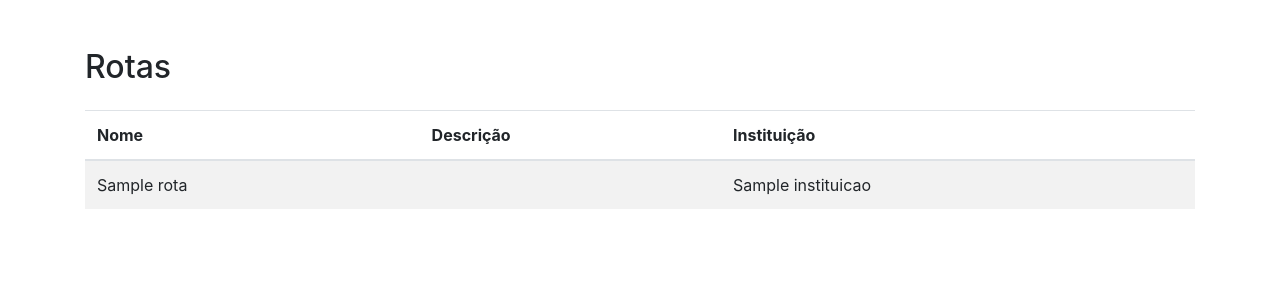
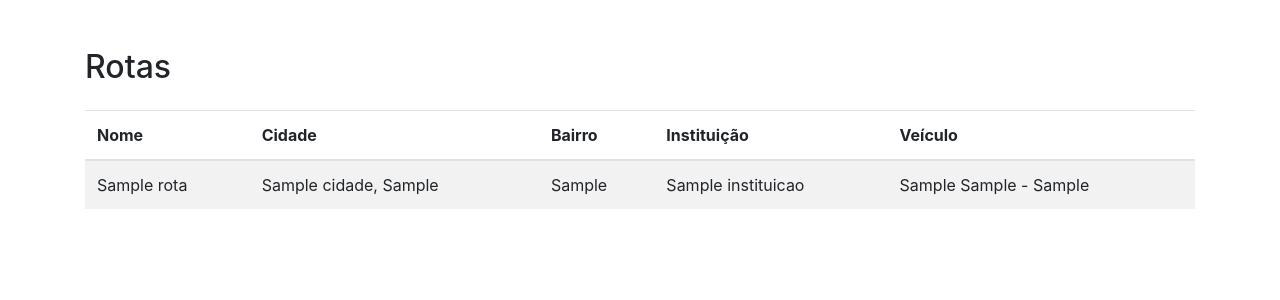
Before and after one commit to Bianch1/Transporte, a Django app: page /rotas/ in a window 1280 px wide; the page is wider, and only the part inside the window is pictured. Shown: the part 80-380 px from the top of that part. Run offline with Django 5.2, Linux system fonts and the light colour scheme; tables that the repository leaves empty hold one stand-in row (values such as "Sample post"); some libraries are stand-ins or nearby versions.

Commit message:
Add files via upload

```diff
--- a/app/templates/instituicoes.html
+++ b/app/templates/instituicoes.html
@@ -39,7 +39,7 @@
         <tr>
           <th scope="col">Nome</th>
           <th scope="col">Cidade</th>
-          <th scope="col">Endereço</th>
+          <th scope="col">Telefone</th>
         </tr>
       </thead>
       <tbody>
@@ -47,7 +47,7 @@
         <tr>
           <td>{{ instituicao.nome }}</td>
           <td>{{ instituicao.cidade.nome }}</td>
-          <td>{{ instituicao.endereco }}</td>
+          <td>{{ instituicao.telefone }}</td>
         </tr>
         {% endfor %}
       </tbody>
--- a/app/templates/pessoas.html
+++ b/app/templates/pessoas.html
@@ -41,7 +41,7 @@
           <th scope="col">Pai</th>
           <th scope="col">Mãe</th>
           <th scope="col">CPF</th>
-          <th scope="col">Data Nasc.</th>
+          <th scope="col">Data de Nascimento</th>
           <th scope="col">Email</th>
           <th scope="col">Cidade</th>
           <th scope="col">Ocupação</th>
@@ -54,7 +54,7 @@
           <td>{{ pessoa.pai }}</td>
           <td>{{ pessoa.mae }}</td>
           <td>{{ pessoa.cpf }}</td>
-          <td>{{ pessoa.data_nasc }}</td>
+          <td>{{ pessoa.nascimento }}</td>
           <td>{{ pessoa.email }}</td>
           <td>{{ pessoa.cidade.nome }}</td>
           <td>{{ pessoa.ocupacao.nome }}</td>
--- a/app/templates/rotas.html
+++ b/app/templates/rotas.html
@@ -38,16 +38,20 @@
       <thead>
         <tr>
           <th scope="col">Nome</th>
-          <th scope="col">Descrição</th>
+          <th scope="col">Cidade</th>
+          <th scope="col">Bairro</th>
           <th scope="col">Instituição</th>
+          <th scope="col">Veículo</th>
         </tr>
       </thead>
       <tbody>
         {% for rota in rotas %}
         <tr>
           <td>{{ rota.nome }}</td>
-          <td>{{ rota.descricao }}</td>
+          <td>{{ rota.cidade }}</td>
+          <td>{{ rota.bairro }}</td>
           <td>{{ rota.instituicao.nome }}</td>
+          <td>{{ rota.veiculo }}</td>
         </tr>
         {% endfor %}
       </tbody>
--- a/app/templates/tipo.html
+++ b/app/templates/tipo.html
@@ -38,14 +38,12 @@
       <thead>
         <tr>
           <th scope="col">Nome</th>
-          <th scope="col">Descrição</th>
         </tr>
       </thead>
       <tbody>
         {% for tipo in tipos %}
         <tr>
           <td>{{ tipo.nome }}</td>
-          <td>{{ tipo.descricao }}</td>
         </tr>
         {% endfor %}
       </tbody>
--- a/app/templates/veiculos.html
+++ b/app/templates/veiculos.html
@@ -41,7 +41,6 @@
           <th scope="col">Marca</th>
           <th scope="col">Modelo</th>
           <th scope="col">Ano</th>
-          <th scope="col">Capacidade</th>
         </tr>
       </thead>
       <tbody>
@@ -51,7 +50,6 @@
           <td>{{ veiculo.marca }}</td>
           <td>{{ veiculo.modelo }}</td>
           <td>{{ veiculo.ano }}</td>
-          <td>{{ veiculo.capacidade }}</td>
         </tr>
         {% endfor %}
       </tbody>
```
Also changed, not shown: app/templates/frequencias.html (+6 -2 lines).
